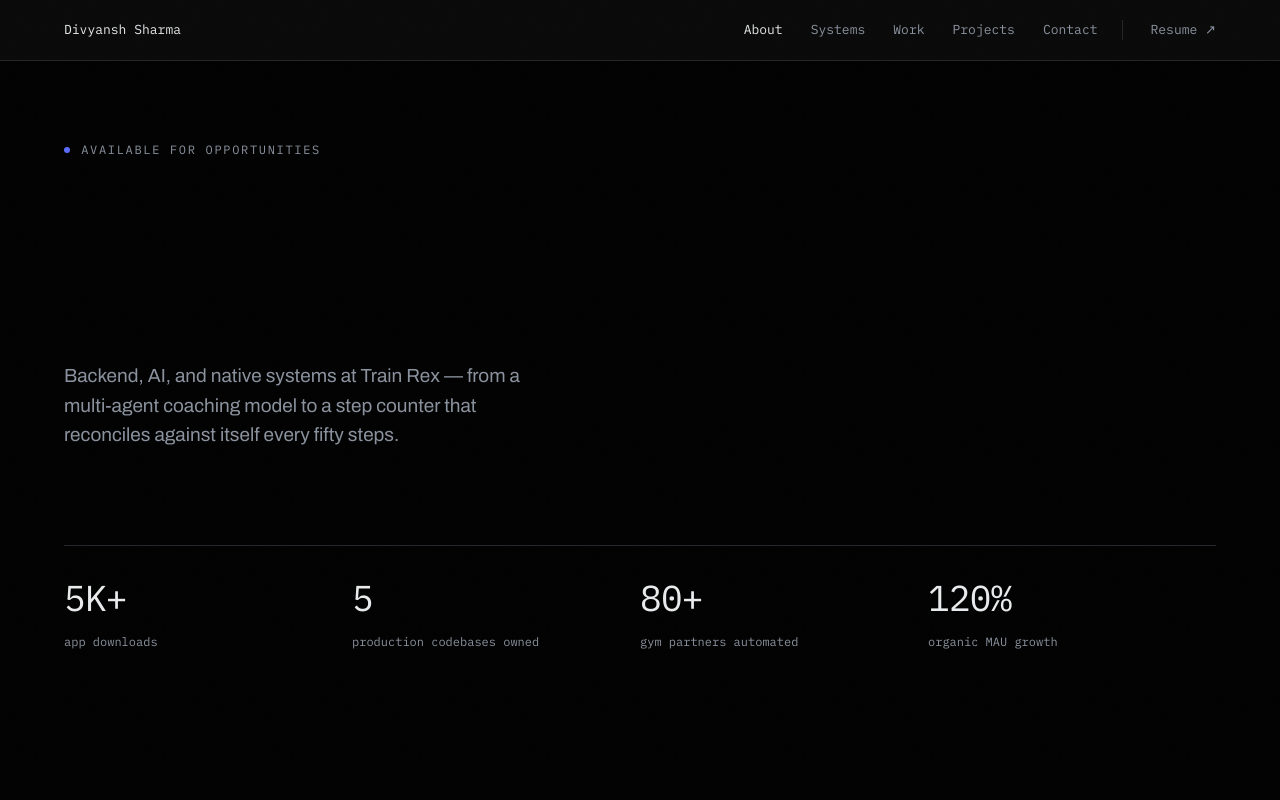
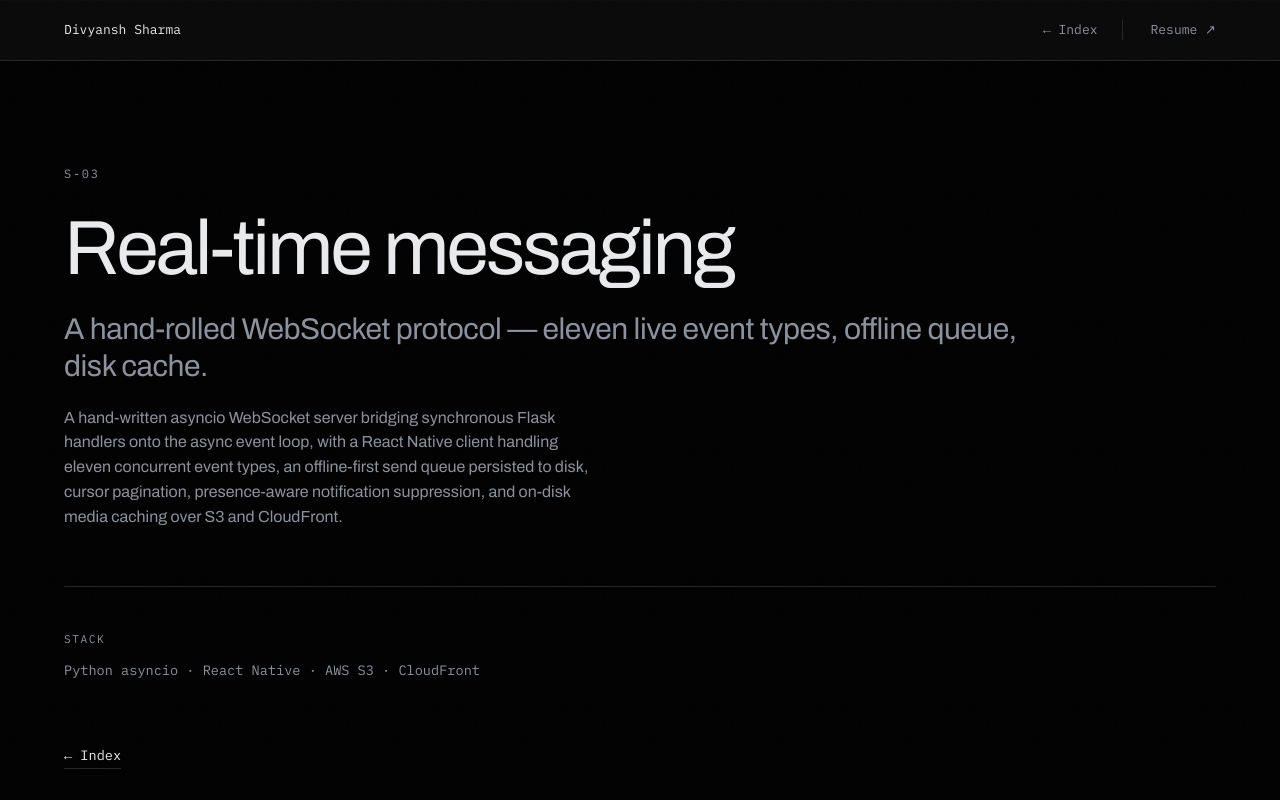
Before and after one commit to Divyansh10Sharma/myPortfolio, a React (Vite) app: page /systems/messaging in a window 1280 px wide. Shown: the top 800 px of the page. Built offline with nearby package versions, Linux system fonts and the light colour scheme.

Commit message:
Added system detail pages, no-reload page transitions, WebGL context persists"

```diff
--- a/src/App.tsx
+++ b/src/App.tsx
@@ -1,76 +1,69 @@
 import { useCallback, useEffect, useState } from "react";
+import { BrowserRouter, Route, Routes } from "react-router-dom";
+
 import { Scene } from "./webgl-r3f/Scene";
 import { Nav } from "./components/Nav";
-import { Hero } from "./components/Hero";
-import { Overview } from "./components/Overview";
-import { Systems } from "./components/Systems";
-import { Work } from "./components/Work";
-import { Projects } from "./components/Projects";
-import { Testimonials } from "./components/Testimonials";
-import { Contact } from "./components/Contact";
-import { Coda } from "./components/Coda";
 import { Footer } from "./components/Footer";
 import { Preloader } from "./components/Preloader";
 import { Cursor } from "./components/Cursor";
 import { Grain } from "./components/Grain";
+import { PageTransition } from "./components/PageTransition";
+import { Home } from "./pages/Home";
+import { SystemPage } from "./pages/SystemPage";
+
 import { useReducedMotion } from "./hooks/useReducedMotion";
 import { useQuality } from "./hooks/useQuality";
 import { useSmoothScroll } from "./hooks/useSmoothScroll";
 import { useMagnetic } from "./hooks/useMagnetic";
 
 /**
- * The parent. Owns the shared concerns and hands them down.
+ * The parent. Owns everything that must survive a navigation.
  *
- * This is the file that answers "where does everything get wired together",
- * which in the vanilla build was main.js. The difference worth noticing: there
- * is no querySelector anywhere. The two DOM elements the shaders need are
- * captured by ref from the components that render them, so it is impossible for
- * the shader to attach to the wrong element or to run before it exists.
+ * The ordering here is the whole architecture and it is worth reading in one
+ * go: the canvas, the cursor and the grain sit OUTSIDE `<BrowserRouter>`, so
+ * routing cannot unmount them. That is what lets the WebGL context, its
+ * shaders and its compiled programs live across page changes. Put the canvas
+ * inside the router and every navigation destroys and rebuilds a WebGL
+ * context, which is slow and is the classic way to leak GPU memory.
  */
 export default function App() {
     const reducedMotion = useReducedMotion();
     const quality = useQuality();
 
-    // Lenis. Disabled entirely under reduced motion.
     const lenisRef = useSmoothScroll(!reducedMotion);
 
-    // Large targets only. The email address is the biggest type on the page
-    // after the headline, and the nav resume link sits alone in the corner —
-    // both are far too big for a few pixels of travel to affect aim. Body
-    // links and nav items are deliberately excluded.
     useMagnetic(".email, .nav__resume");
 
-    // The real DOM elements the WebGL planes shadow. State rather than refs,
-    // because the Scene must RE-RENDER once they exist — a ref changing does
-    // not tell React anything. This is the one place in the whole port where
-    // the ref-versus-state rule points the other way.
+    // The real DOM elements the WebGL planes shadow. State, not refs, because
+    // the Scene must re-render when they appear or disappear — and they now
+    // disappear for real, whenever the visitor navigates to a detail page.
     const [headline, setHeadline] = useState<HTMLElement | null>(null);
     const [portrait, setPortrait] = useState<HTMLImageElement | null>(null);
 
     const [loading, setLoading] = useState(!reducedMotion);
-
-    // Two flags, not one, because the handoff has two moments.
-    //
-    //   ready   — the panel has started lifting; everything underneath begins
-    //             to move, while the panel is still travelling
-    //   loading — the panel has finished and can be unmounted
-    //
-    // Under reduced motion there is no panel and no handoff, so the page is
-    // ready immediately.
     const [ready, setReady] = useState(reducedMotion);
 
     const onLoaderReveal = useCallback(() => setReady(true), []);
     const onLoaderDone = useCallback(() => {
         setLoading(false);
-        // Belt and braces: if the lift somehow never fired its onStart, the
-        // hero must still be released rather than sitting invisible forever.
-        setReady(true);
+        setReady(true); // belt and braces if the lift never fired onStart
     }, []);
 
+    /**
+     * Called while the transition panel is covering the screen.
+     *
+     * Scroll has to be reset here rather than after, or the visitor watches the
+     * new page jump to the top. Lenis owns the scroll position, so it has to be
+     * Lenis that moves it — setting window.scrollY directly would desync them.
+     */
+    const onRouteSwap = useCallback(() => {
+        lenisRef.current?.scrollTo(0, { immediate: true });
+        window.scrollTo(0, 0); // reduced motion, where there is no Lenis
+    }, [lenisRef]);
+
     /* ── in-page links ─────────────────────────────────────────
-       Anchor clicks must go through Lenis, otherwise the browser jumps
-       instantly and Lenis's idea of the scroll position desyncs from the real
-       one — after which the next wheel movement teleports the page. */
+       Only hash links are intercepted. Router links must be left alone or
+       navigation never happens. */
     useEffect(() => {
         const onClick = (event: MouseEvent) => {
             const link = (event.target as Element | null)?.closest?.('a[href^="#"]');
@@ -81,43 +74,27 @@ export default function App() {
 
             const target = document.querySelector(href);
             const lenis = lenisRef.current;
-            if (!target || !lenis) return; // reduced motion: let the browser do it
+            if (!target || !lenis) return;
 
             event.preventDefault();
-            lenis.scrollTo(target as HTMLElement, { offset: -60 }); // clear the nav
+            lenis.scrollTo(target as HTMLElement, { offset: -60 });
         };
 
         document.addEventListener("click", onClick);
         return () => document.removeEventListener("click", onClick);
     }, [lenisRef]);
 
-    /* ── landing part-way down the page ────────────────────────
-       Someone opens a link ending in #systems, or reloads after scrolling. The
-       browser restores the old position before Lenis exists, so we take
-       restoration over and do it ourselves once everything is running. */
+    // The browser restores scroll before Lenis exists, which leaves the two
+    // disagreeing about where the page is.
     useEffect(() => {
         if ("scrollRestoration" in history) history.scrollRestoration = "manual";
-
-        const hash = location.hash;
-        if (hash.length < 2) return;
-
-        const target = document.querySelector(hash);
-        if (!target) return;
-
-        // After paint, so the layout is settled and the measurement is real.
-        const id = window.setTimeout(() => {
-            const lenis = lenisRef.current;
-            if (lenis) lenis.scrollTo(target as HTMLElement, { offset: -60, immediate: true });
-            else target.scrollIntoView();
-        }, 100);
-
-        return () => window.clearTimeout(id);
-    }, [lenisRef]);
+    }, []);
 
     return (
         <>
             {loading && <Preloader onReveal={onLoaderReveal} onDone={onLoaderDone} />}
 
+            {/* Outside the router on purpose — see the note above. */}
             <Scene
                 quality={quality}
                 reducedMotion={reducedMotion}
@@ -134,20 +111,32 @@ export default function App() {
                 Skip to content
             </a>
 
-            <Nav />
+            <BrowserRouter>
+                <Nav />
 
-            <main id="top">
-                <Hero ref={setHeadline} ready={ready} />
-                <Overview ref={setPortrait} />
-                <Systems />
-                <Work />
-                <Projects />
-                <Testimonials />
-                <Contact />
-                <Coda />
-            </main>
+                <PageTransition onSwap={onRouteSwap}>
+                    {(location) => (
+                        <Routes location={location}>
+                            <Route
+                                path="/"
+                                element={
+                                    <Home
+                                        ready={ready}
+                                        headlineRef={setHeadline}
+                                        portraitRef={setPortrait}
+                                    />
+                                }
+                            />
+                            <Route path="/systems/:slug" element={<SystemPage />} />
+                            {/* Anything unrecognised falls back to the index
+                                rather than a blank screen. */}
+                            <Route path="*" element={<SystemPage />} />
+                        </Routes>
+                    )}
+                </PageTransition>
 
-            <Footer />
+                <Footer />
+            </BrowserRouter>
         </>
     );
 }
--- a/src/components/Nav.tsx
+++ b/src/components/Nav.tsx
@@ -1,4 +1,5 @@
 import { useEffect, useState } from "react";
+import { Link, useLocation } from "react-router-dom";
 import { navLinks, profile } from "../data/content";
 
 /**
@@ -12,8 +13,17 @@ import { navLinks, profile } from "../data/content";
  */
 export function Nav() {
     const [active, setActive] = useState<string>("");
+    const { pathname } = useLocation();
+    const isHome = pathname === "/";
 
     useEffect(() => {
+        // The sections only exist on the index. Observing on a detail page
+        // would find nothing and leave a stale highlight behind.
+        if (!isHome) {
+            setActive("");
+            return;
+        }
+
         const sections = navLinks
             .map((link) => document.getElementById(link.id))
             .filter((el): el is HTMLElement => el !== null);
@@ -31,17 +41,18 @@ export function Nav() {
 
         sections.forEach((section) => observer.observe(section));
         return () => observer.disconnect();
-    }, []);
+    }, [isHome]);
 
     return (
         <header className="nav">
             <div className="nav__inner">
-                <a className="nav__name" href="#top">
+                <Link className="nav__name" to="/">
                     {profile.name}
-                </a>
+                </Link>
 
                 <nav className="nav__links" aria-label="Primary">
-                    {navLinks.map((link) => (
+                    {isHome ? (
+                        navLinks.map((link) => (
                             <a
                                 key={link.id}
                                 href={`#${link.id}`}
@@ -50,7 +61,10 @@ export function Nav() {
                             >
                                 {link.label}
                             </a>
-                    ))}
+                        ))
+                    ) : (
+                        <Link to="/">← Index</Link>
+                    )}
                 </nav>
 
                 <a
--- a/src/components/Systems.tsx
+++ b/src/components/Systems.tsx
@@ -1,3 +1,4 @@
+import { Link } from "react-router-dom";
 import { systems, systemsIntro, type System } from "../data/content";
 import { Section } from "./Section";
 import { Reveal } from "./Reveal";
@@ -17,7 +18,14 @@ function SystemRow({ system }: { system: System }) {
         <Reveal as="article" className="row">
             <div className="row__head">
                 <p className="row__index">{system.index}</p>
-                <h3>{system.name}</h3>
+                {/* The heading is the link, so the accessible name of the link
+                    is the system name — not "read more", which tells a screen
+                    reader user nothing about where they are going. */}
+                <h3>
+                    <Link className="row__link" to={`/systems/${system.id}`}>
+                        {system.name}
+                    </Link>
+                </h3>
                 {system.subtitle && <p className="row__subtitle">{system.subtitle}</p>}
             </div>
 
--- /dev/null
+++ b/src/pages/Home.tsx
@@ -0,0 +1,39 @@
+import type { Ref } from "react";
+import { Hero } from "../components/Hero";
+import { Overview } from "../components/Overview";
+import { Systems } from "../components/Systems";
+import { Work } from "../components/Work";
+import { Projects } from "../components/Projects";
+import { Testimonials } from "../components/Testimonials";
+import { Contact } from "../components/Contact";
+import { Coda } from "../components/Coda";
+
+interface HomeProps {
+    ready: boolean;
+    /**
+     * Callback refs owned by App, because the WebGL planes that shadow these
+     * two elements live outside the router and outlive this page.
+     *
+     * React calls a callback ref with null on unmount, so navigating away
+     * automatically tells the canvas those elements are gone and the planes
+     * dispose themselves. That is the routing behaviour and the cleanup
+     * behaviour being the same thing, for free.
+     */
+    headlineRef: Ref<HTMLHeadingElement>;
+    portraitRef: Ref<HTMLImageElement>;
+}
+
+export function Home({ ready, headlineRef, portraitRef }: HomeProps) {
+    return (
+        <main id="top">
+            <Hero ref={headlineRef} ready={ready} />
+            <Overview ref={portraitRef} />
+            <Systems />
+            <Work />
+            <Projects />
+            <Testimonials />
+            <Contact />
+            <Coda />
+        </main>
+    );
+}
--- /dev/null
+++ b/src/pages/SystemPage.tsx
@@ -0,0 +1,79 @@
+import { Link, useParams } from "react-router-dom";
+import { findSystem } from "../data/content";
+import { Reveal } from "../components/Reveal";
+import { SplitReveal } from "../components/SplitReveal";
+
+/**
+ * One system, on its own page.
+ *
+ * Every word here already existed — the name, subtitle, short line, long body
+ * and stack all come from `content.ts`, which is the same data the homepage row
+ * renders. Nothing was written for this page, deliberately: new copy is
+ * Divyansh's to write, not mine to invent.
+ *
+ * That also means these pages can be thickened later without touching any of
+ * the transition machinery.
+ */
+export function SystemPage() {
+    const { slug } = useParams();
+    const system = findSystem(slug);
+
+    // An unknown slug. Not a 404 page — there is no copy for one — but an
+    // honest dead end with a way back, which is the useful part anyway.
+    if (!system) {
+        return (
+            <main className="detail" id="top">
+                <p className="detail__index">Not found</p>
+                <h1 className="detail__name">No such system</h1>
+                <Link className="detail__back" to="/">
+                    ← Index
+                </Link>
+            </main>
+        );
+    }
+
+    return (
+        <main className="detail" id="top">
+            <Reveal as="p" className="detail__index">
+                {system.index}
+            </Reveal>
+
+            <SplitReveal as="h1" className="detail__name">
+                {system.name}
+            </SplitReveal>
+
+            {system.subtitle && (
+                <Reveal as="p" className="detail__subtitle" delay={0.05}>
+                    {system.subtitle}
+                </Reveal>
+            )}
+
+            <Reveal as="p" className="detail__lead" delay={0.1}>
+                {system.lead}
+            </Reveal>
+
+            <Reveal as="p" className="detail__body" delay={0.15}>
+                {system.body}
+            </Reveal>
+
+            <Reveal className="detail__stack" delay={0.2}>
+                <p className="label">Stack</p>
+                <p>{system.stack.join(" · ")}</p>
+            </Reveal>
+
+            {/* The NDA marker travels with the content wherever it is shown.
+                See CONTENT.md — this must not be removed or elaborated. */}
+            {system.confidential && (
+                <Reveal as="p" className="nda" delay={0.25}>
+                    Details withheld under NDA
+                </Reveal>
+            )}
+
+            <Reveal delay={0.3}>
+                <Link className="detail__back" to="/">
+                    ← Index
+                </Link>
+            </Reveal>
+        </main>
+    );
+}
--- a/src/style.css
+++ b/src/style.css
@@ -890,3 +890,111 @@ h3 {
         opacity: 1;
     }
 }
+
+
+/* ── page transition panel ─────────────────────────────────────
+   Covers the screen while the content underneath is swapped. Same motion
+   vocabulary as the preloader lifting away, on purpose — one gesture that
+   means "the page is changing".
+
+   z-index sits below the preloader and above the cursor: a navigation should
+   cover the cursor ring, but the initial load should cover everything. */
+
+.transition {
+    position: fixed;
+    inset: 0;
+    z-index: 180;
+    background: var(--void);
+    transform: translateY(100%); /* parked off-screen until a navigation */
+    pointer-events: none;
+    will-change: transform;
+}
+
+/* ── system detail page ────────────────────────────────────────
+   Deliberately narrower and quieter than the index. A detail page is for
+   reading, so it gets one column, a short measure and a lot of air. */
+
+.detail {
+    position: relative;
+    z-index: 1;
+    max-width: 1600px;
+    margin: 0 auto;
+    padding: 9rem var(--pad) var(--gap);
+    min-height: 100svh;
+}
+
+.detail__index {
+    margin: 0;
+    font-family: var(--mono);
+    font-size: 0.75rem;
+    letter-spacing: 0.14em;
+    color: var(--signal);
+}
+
+.detail__name {
+    margin: 1.5rem 0 0;
+    font-size: clamp(2.25rem, 6vw, 5rem);
+    letter-spacing: -0.035em;
+    max-width: 16ch;
+}
+
+.detail__subtitle {
+    margin: 1rem 0 0;
+    font-family: var(--mono);
+    font-size: 0.95rem;
+    color: var(--graphite);
+}
+
+.detail__lead {
+    margin: 3.5rem 0 0;
+    max-width: 34ch;
+    font-size: clamp(1.25rem, 2.4vw, 1.875rem);
+    line-height: 1.25;
+    letter-spacing: -0.015em;
+}
+
+.detail__body {
+    margin: 2.5rem 0 0;
+    max-width: 58ch;
+    color: var(--graphite);
+}
+
+.detail__stack {
+    margin: 3.5rem 0 0;
+    padding-top: 1.5rem;
+    border-top: 1px solid var(--rule);
+    font-family: var(--mono);
+    font-size: 0.85rem;
+}
+
+.detail__stack p:last-child {
+    margin: 0.75rem 0 0;
+}
+
+.detail__back {
+    display: inline-block;
+    margin-top: 4rem;
+    font-family: var(--mono);
+    font-size: 0.85rem;
+    text-decoration: none;
+    border-bottom: 1px solid var(--rule);
+    padding-bottom: 2px;
+    transition: border-color 0.4s var(--ease);
+}
+.detail__back:hover {
+    border-bottom-color: var(--bone);
+}
+
+/* The system name on the index is now a link. It should not look like one
+   until you are near it — the row is already obviously a unit. */
+.row__link {
+    text-decoration: none;
+    background-image: linear-gradient(var(--bone), var(--bone));
+    background-repeat: no-repeat;
+    background-position: 0 100%;
+    background-size: 0% 1px;
+    transition: background-size 0.5s var(--ease);
+}
+.row__link:hover {
+    background-size: 100% 1px;
+}
```
Also changed, not shown: vercel.json (added), 1 other file (tests, documents, lock files or other folders). Lines whose indentation alone changed are shown as unchanged.
